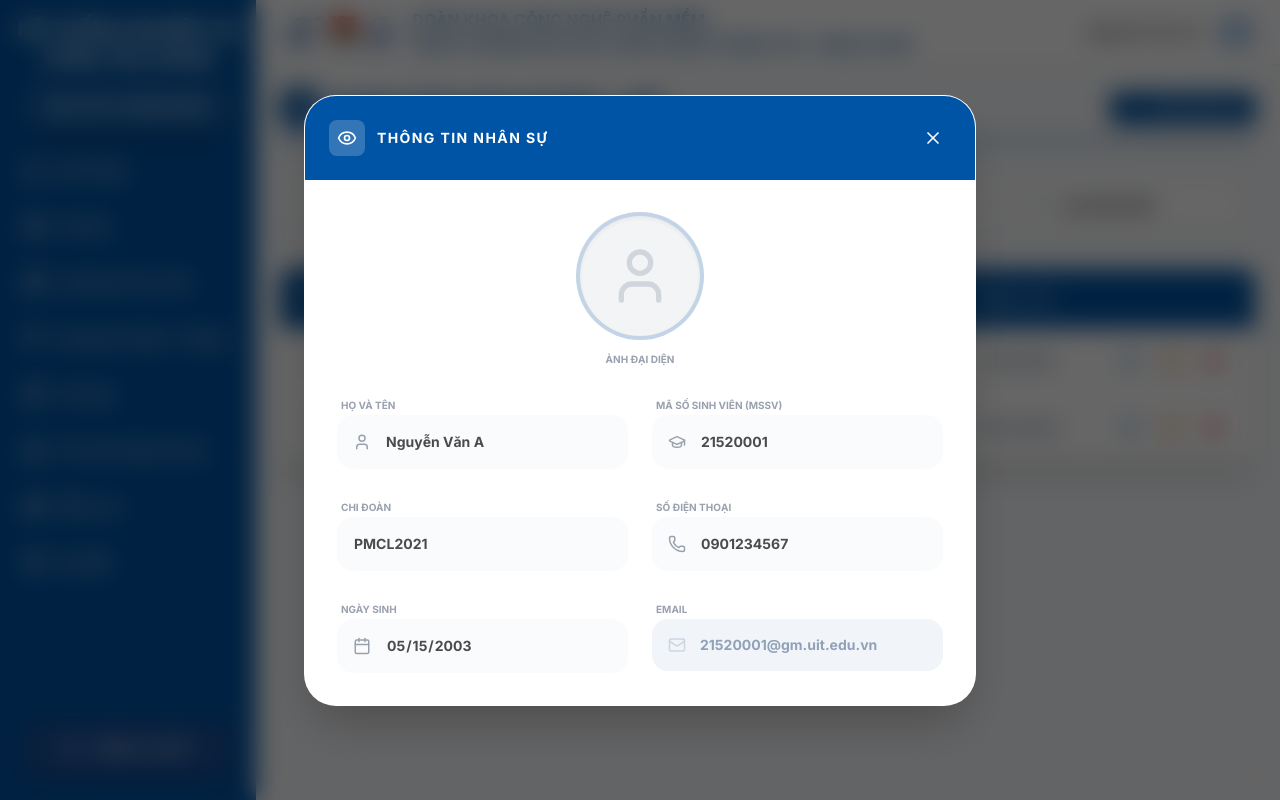
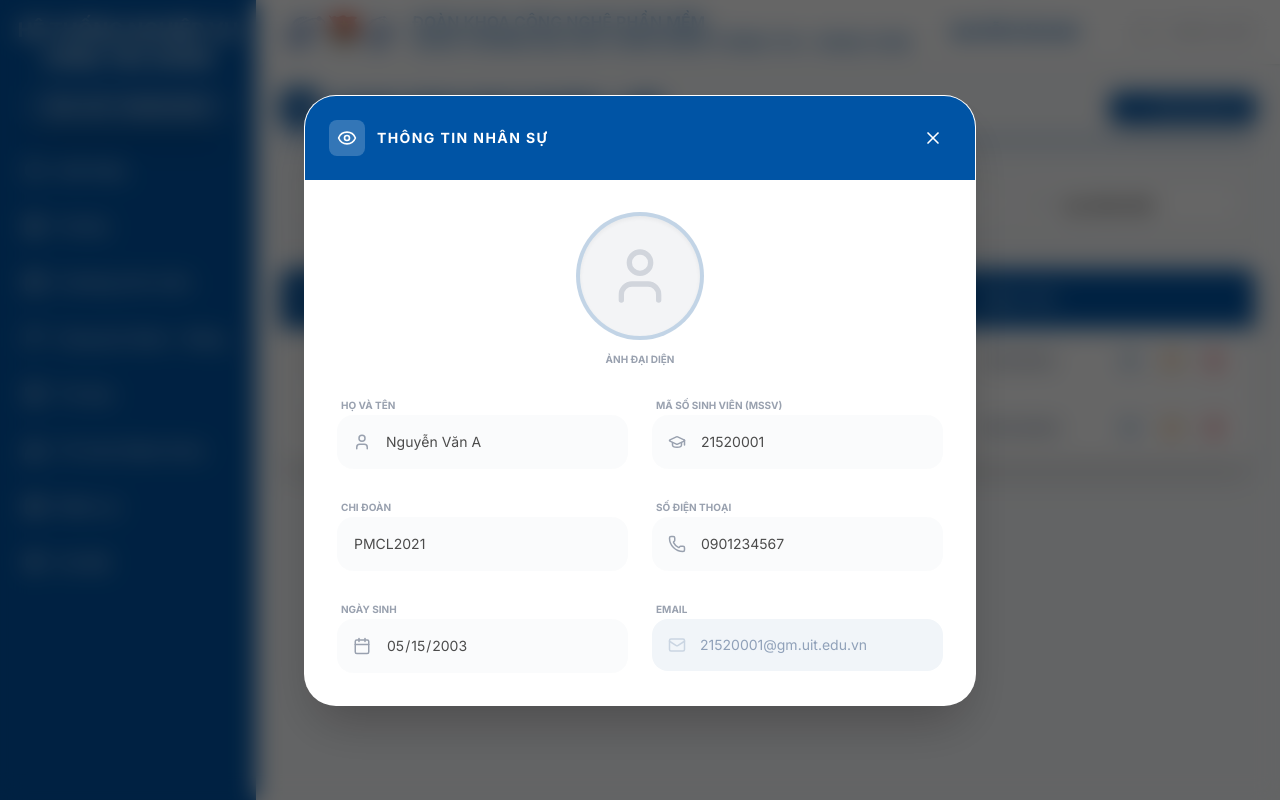
Before and after one commit to vangthanhhuy125/doan-fe, a Next.js app: page /nhan-su in a window 1280 px wide. Both pictures are taken after a click on the button 1130 px from the left and 360 px from the top of the page. Built offline with nearby package versions, Linux system fonts and the light colour scheme.

Commit message:
sua sidebar và header

```diff
--- a/app/cai-dat/CaiDatModal.tsx
+++ b/app/cai-dat/CaiDatModal.tsx
@@ -61,7 +61,7 @@ export default function CaiDatModal({ mode, data, onClose, onConfirmDelete, nhan
               <select
                 disabled={isView}
                 defaultValue={data?.displayName}
-                className={`w-full p-4 pl-12 bg-gray-50 rounded-2xl border border-transparent focus:bg-white transition-all outline-none text-sm font-bold appearance-none cursor-pointer ${ringColor} disabled:opacity-70`}
+                className={`w-full p-4 pl-12 bg-gray-50 rounded-2xl border border-transparent focus:bg-white transition-all outline-none text-sm appearance-none cursor-pointer ${ringColor} disabled:opacity-70`}
               >
                 <option value="">Chọn từ danh sách nhân sự...</option>
                 {nhanSuList.map((ns: any) => (
@@ -76,7 +76,7 @@ export default function CaiDatModal({ mode, data, onClose, onConfirmDelete, nhan
             <div className="space-y-2">
               <label className={`text-[10px] font-bold uppercase ml-1 ${labelColor}`}>Tên đăng nhập</label>
               <div className="relative">
-                <input disabled={isView} defaultValue={data?.username} required className={`w-full p-4 pl-12 bg-gray-50 rounded-2xl border border-transparent focus:bg-white transition-all outline-none text-sm font-bold ${ringColor} disabled:opacity-70`} placeholder="VD: admin_khoa" />
+                <input disabled={isView} defaultValue={data?.username} required className={`w-full p-4 pl-12 bg-gray-50 rounded-2xl border border-transparent focus:bg-white transition-all outline-none text-sm  ${ringColor} disabled:opacity-70`} placeholder="VD: admin_khoa" />
                 <User size={18} className="absolute left-4 top-1/2 -translate-y-1/2 text-gray-400" />
               </div>
             </div>
@@ -84,7 +84,7 @@ export default function CaiDatModal({ mode, data, onClose, onConfirmDelete, nhan
             <div className="space-y-2">
               <label className={`text-[10px] font-bold uppercase ml-1 ${labelColor}`}>Mật khẩu truy cập</label>
               <div className="relative">
-                <input disabled={isView} defaultValue={data?.password} required className={`w-full p-4 pl-12 bg-gray-50 rounded-2xl border border-transparent focus:bg-white transition-all outline-none text-sm font-bold ${ringColor} disabled:opacity-70`} placeholder="Nhập mật khẩu..." />
+                <input disabled={isView} defaultValue={data?.password} required className={`w-full p-4 pl-12 bg-gray-50 rounded-2xl border border-transparent focus:bg-white transition-all outline-none text-sm  ${ringColor} disabled:opacity-70`} placeholder="Nhập mật khẩu..." />
                 <Key size={18} className="absolute left-4 top-1/2 -translate-y-1/2 text-gray-400" />
               </div>
             </div>
--- a/app/nhan-su/NhanSuModal.tsx
+++ b/app/nhan-su/NhanSuModal.tsx
@@ -109,14 +109,14 @@ export default function NhanSuModal({ mode, data, onClose, onConfirmDelete }: an
             <div className="space-y-2">
               <label className="text-[10px] font-bold uppercase text-gray-400 ml-1">Họ và tên</label>
               <div className="relative">
-                <input disabled={isView} defaultValue={data?.name} required className={`w-full p-4 pl-12 bg-gray-50 rounded-2xl border border-transparent focus:bg-white transition-all outline-none text-sm font-bold ${ringColor} disabled:opacity-70`} placeholder="Nhập họ và tên..." />
+                <input disabled={isView} defaultValue={data?.name} required className={`w-full p-4 pl-12 bg-gray-50 rounded-2xl border border-transparent focus:bg-white transition-all outline-none text-sm ${ringColor} disabled:opacity-70`} placeholder="Nhập họ và tên..." />
                 <User size={18} className="absolute left-4 top-1/2 -translate-y-1/2 text-gray-400" />
               </div>
             </div>
             <div className="space-y-2">
               <label className="text-[10px] font-bold uppercase text-gray-400 ml-1">Mã số sinh viên (MSSV)</label>
               <div className="relative">
-                <input disabled={isView} defaultValue={data?.mssv} required className={`w-full p-4 pl-12 bg-gray-50 rounded-2xl border border-transparent focus:bg-white transition-all outline-none text-sm font-bold ${ringColor} disabled:opacity-70`} placeholder="Nhập MSSV..." />
+                <input disabled={isView} defaultValue={data?.mssv} required className={`w-full p-4 pl-12 bg-gray-50 rounded-2xl border border-transparent focus:bg-white transition-all outline-none text-sm ${ringColor} disabled:opacity-70`} placeholder="Nhập MSSV..." />
                 <GraduationCap size={18} className="absolute left-4 top-1/2 -translate-y-1/2 text-gray-400" />
               </div>
             </div>
@@ -125,12 +125,12 @@ export default function NhanSuModal({ mode, data, onClose, onConfirmDelete }: an
           <div className="grid grid-cols-1 md:grid-cols-2 gap-6">
             <div className="space-y-2">
               <label className="text-[10px] font-bold uppercase text-gray-400 ml-1">Chi đoàn</label>
-              <input disabled={isView} defaultValue={data?.class} className={`w-full p-4 bg-gray-50 rounded-2xl border border-transparent focus:bg-white transition-all outline-none text-sm font-bold ${ringColor} disabled:opacity-70`} placeholder="VD: PMCL2023" />
+              <input disabled={isView} defaultValue={data?.class} className={`w-full p-4 bg-gray-50 rounded-2xl border border-transparent focus:bg-white transition-all outline-none text-sm ${ringColor} disabled:opacity-70`} placeholder="VD: PMCL2023" />
             </div>
             <div className="space-y-2">
               <label className="text-[10px] font-bold uppercase text-gray-400 ml-1">Số điện thoại</label>
               <div className="relative">
-                <input disabled={isView} defaultValue={data?.phone} className={`w-full p-4 pl-12 bg-gray-50 rounded-2xl border border-transparent focus:bg-white transition-all outline-none text-sm font-bold ${ringColor} disabled:opacity-70`} placeholder="Nhập SĐT..." />
+                <input disabled={isView} defaultValue={data?.phone} className={`w-full p-4 pl-12 bg-gray-50 rounded-2xl border border-transparent focus:bg-white transition-all outline-none text-sm ${ringColor} disabled:opacity-70`} placeholder="Nhập SĐT..." />
                 <Phone size={18} className="absolute left-4 top-1/2 -translate-y-1/2 text-gray-400" />
               </div>
             </div>
@@ -140,14 +140,14 @@ export default function NhanSuModal({ mode, data, onClose, onConfirmDelete }: an
             <div className="space-y-2">
               <label className="text-[10px] font-bold uppercase text-gray-400 ml-1">Ngày sinh</label>
               <div className="relative">
-                <input type="date" disabled={isView} defaultValue={data?.birthday} className={`w-full p-4 pl-12 bg-gray-50 rounded-2xl border border-transparent focus:bg-white transition-all outline-none text-sm font-bold ${ringColor} disabled:opacity-70`} />
+                <input type="date" disabled={isView} defaultValue={data?.birthday} className={`w-full p-4 pl-12 bg-gray-50 rounded-2xl border border-transparent focus:bg-white transition-all outline-none text-sm ${ringColor} disabled:opacity-70`} />
                 <Calendar size={18} className="absolute left-4 top-1/2 -translate-y-1/2 text-gray-400" />
               </div>
             </div>
             <div className="space-y-2">
               <label className="text-[10px] font-bold uppercase text-gray-400 ml-1">Email</label>
               <div className="relative">
-                <input disabled defaultValue={data?.mssv ? `${data.mssv}@gm.uit.edu.vn` : "MSSV để tạo email..."} className="w-full p-4 pl-12 bg-slate-100 rounded-2xl border-none text-sm font-bold text-slate-400 outline-none" />
+                <input disabled defaultValue={data?.mssv ? `${data.mssv}@gm.uit.edu.vn` : ""} className="w-full p-4 pl-12 bg-slate-100 rounded-2xl border-none text-sm text-slate-400 outline-none" />
                 <Mail size={18} className="absolute left-4 top-1/2 -translate-y-1/2 text-slate-300" />
               </div>
             </div>
--- a/app/nhan-su/SectionNhanSu.tsx
+++ b/app/nhan-su/SectionNhanSu.tsx
@@ -134,7 +134,7 @@ export default function SectionNhanSu({ nhanSuList, onOpenModal }: Props) {
               filteredList.map((item: any, index: number) => (
                 <tr key={item.id} className="hover:bg-blue-50/30 transition-colors group text-black font-medium">
                   <td className="px-4 py-4 text-center font-bold text-slate-400 group-hover:text-[#0054a5]">{index + 1}</td>
-                  <td className="px-6 py-4 font-bold text-slate-700 leading-relaxed text-xs tracking-tight">{item.name}</td>
+                  <td className="px-6 py-4 font-bold text-slate-700 leading-relaxed text-xm tracking-tight">{item.name}</td>
                   <td className="px-6 py-4 text-center font-bold text-slate-500">{item.mssv}</td>
                   <td className="px-6 py-4 text-center font-bold text-slate-500">{item.class}</td>
                   <td className="px-6 py-4">
--- a/components/Header.tsx
+++ b/components/Header.tsx
@@ -1,22 +1,41 @@
+'use client';
+
 import Image from "next/image";
+import { useRouter } from "next/navigation";
+import { LogOut } from "lucide-react";
 
 export default function Header() {
+  const router = useRouter();
+
   return (
     <header className="h-16 bg-white flex items-center justify-between px-6 shadow-sm">
       <div className="flex items-center gap-3">
         <Image src="/truong-doan-khoa.png" alt="Logo" width={120} height={120} />
-        <span className="font-semibold text-[#0054a5] hidden md:block">
-          ĐOÀN KHOA CÔNG NGHỆ PHẦN MỀM, <br/> ĐOÀN TRƯỜNG ĐẠI HỌC CÔNG NGHỆ THÔNG TIN - ĐHQG-HCM
+        <span className="font-semibold text-[#0054a5] hidden md:block text-[16px] leading-tight uppercase">
+          Đoàn khoa Công nghệ Phần mềm, <br/> Đoàn trường Đại học Công nghệ Thông tin - ĐHQG-HCM
         </span>
       </div>
 
-      <div className="flex items-center gap-4">
-        <div className="text-right">
-          <p className="text-sm font-medium">Nguyễn Văn Anh</p>
+      <div className="flex items-center gap-6">
+        <div className="flex items-center gap-3 border-r pr-6 border-gray-100">
+          <div className="text-right">
+            <p className="text-sm font-black text-[#0054a5] uppercase tracking-tight">Nguyễn Văn Anh</p>
+          </div>
         </div>
-        <div className="w-10 h-10 rounded-full bg-blue-100 border border-blue-200 flex items-center justify-center text-[#0054a5] font-bold">
-          Anh
-        </div>
+
+        <button
+          onClick={() => router.push("/")}
+          className="flex items-center gap-2 text-gray-400 hover:text-red-600 transition-all group border-none bg-transparent outline-none"
+          title="Đăng xuất"
+        >
+          <div className="p-2 group-hover:bg-red-50 rounded-xl transition-colors">
+            <LogOut
+              size={20}
+              className="group-hover:-rotate-180 transition-transform duration-500"
+            />
+          </div>
+          <span className="text-xs font-bold uppercase tracking-widest hidden lg:block">Đăng xuất</span>
+        </button>
       </div>
     </header>
   );
--- a/components/Sidebar.tsx
+++ b/components/Sidebar.tsx
@@ -1,9 +1,8 @@
 'use client';
 
 import Link from "next/link";
-import { useRouter } from "next/navigation";
 import {
-  Info, Flag, Trophy, UserSquare2, Settings, Network, LogOut, CalendarDays, FileText
+  Info, Flag, Trophy, UserSquare2, Settings, Network, CalendarDays, FileText
 } from "lucide-react";
 
 const menuItems = [
@@ -18,8 +17,6 @@ const menuItems = [
 ];
 
 export default function Sidebar() {
-  const router = useRouter();
-
   return (
     <aside className="w-64 bg-[#0054a5] text-white min-h-screen flex flex-col">
       <div className="p-4 text-xl text-center font-bold">
@@ -46,16 +43,6 @@ export default function Sidebar() {
           </Link>
         ))}
       </nav>
-
-      <div className="p-6 mt-auto">
-        <button
-          onClick={() => router.push("/")}
-          className="flex w-full items-center justify-center gap-3 px-6 py-4 bg-red-500/10 hover:bg-red-600 rounded-2xl transition-all duration-300 group shadow-lg hover:shadow-red-500/40 border border-red-500/20 active:scale-95"
-        >
-          <LogOut size={20} className="group-hover:rotate-180 transition-transform duration-500" />
-          <span className="font-bold text-sm tracking-widest uppercase">Đăng xuất</span>
-        </button>
-      </div>
     </aside>
   );
 }
```
